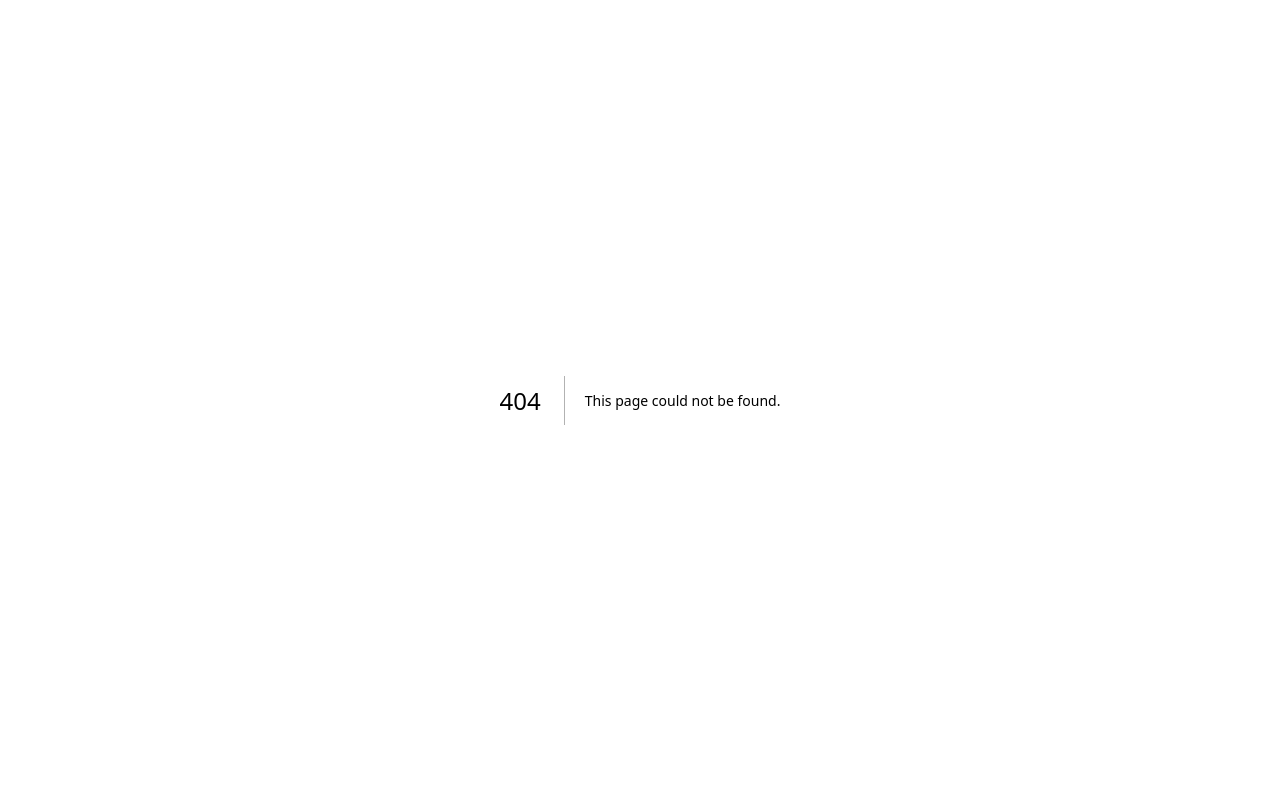
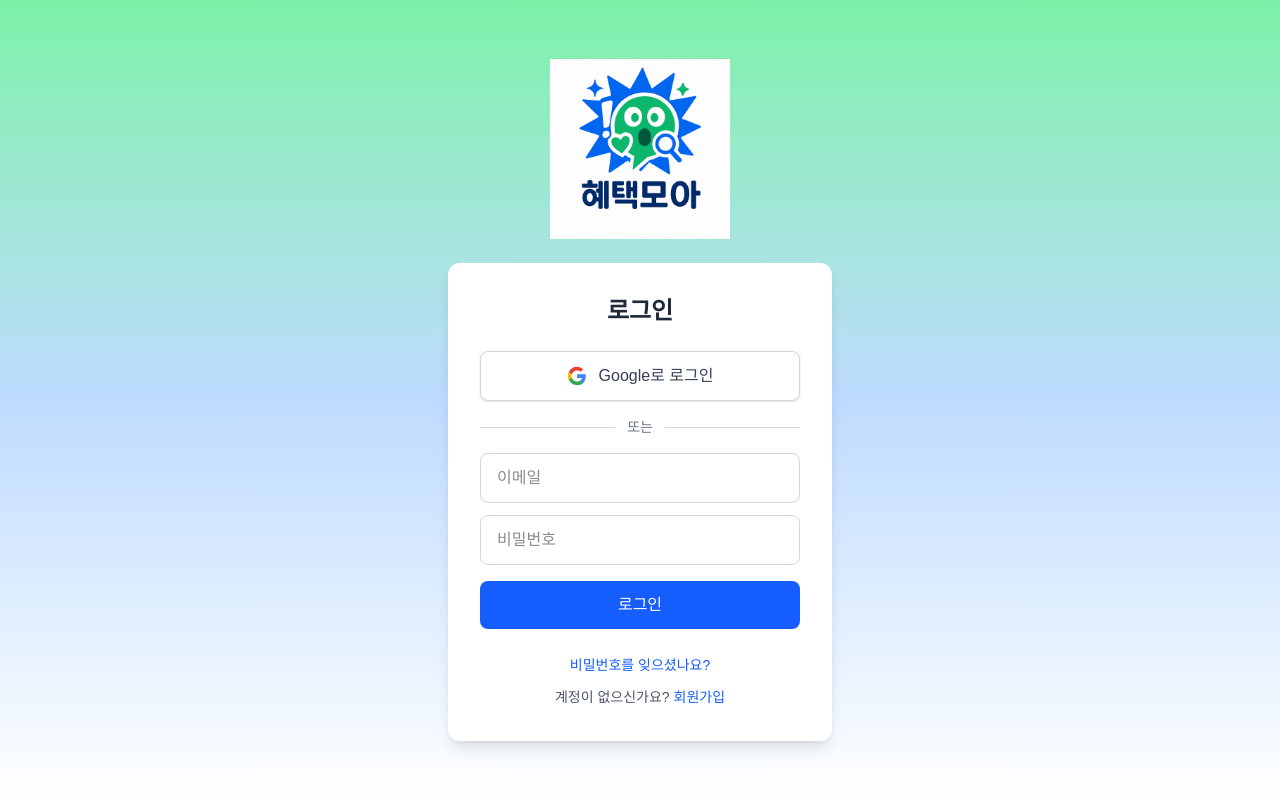
Before and after one commit to jjo-mi/benefit-moa-fe, a Next.js app: page /login in a window 1280 px wide. Before the commit this address had no page. Shown: the top 794 px of the page. Built offline with nearby package versions, Linux system fonts and the light colour scheme.

Commit message:
[style]로그인 화면 스타일 수정

```diff
--- /dev/null
+++ b/src/app/login/page.tsx
@@ -0,0 +1,65 @@
+'use client';
+
+import Image from 'next/image';
+
+export default function LoginPage() {
+  return (
+    <div className="min-h-screen flex flex-col justify-center items-center bg-gradient-to-b from-green-300 via-blue-200 to-white">
+      {/* 로고 */}
+      <Image
+        src="/logo.png"
+        alt="혜택모아 로고"
+        width={180}
+        height={180}
+        className="mb-6"
+        priority
+      />
+      {/* 구글 로그인 박스 */}
+      <div className="bg-white rounded-xl shadow-lg p-8 w-full max-w-sm flex flex-col items-center">
+        <h1 className="text-2xl font-bold text-gray-800 mb-6">로그인</h1>
+
+        {/* 구글 로그인 버튼 */}
+        <button className="w-full bg-white hover:bg-gray-50 text-gray-700 font-medium py-3 px-4 border border-gray-300 rounded-lg shadow-sm flex items-center justify-center mb-4 transition duration-200">
+          <svg className="w-5 h-5 mr-3" viewBox="0 0 24 24">
+            <path fill="#4285F4" d="M22.56 12.25c0-.78-.07-1.53-.2-2.25H12v4.26h5.92c-.26 1.37-1.04 2.53-2.21 3.31v2.77h3.57c2.08-1.92 3.28-4.74 3.28-8.09z"/>
+            <path fill="#34A853" d="M12 23c2.97 0 5.46-.98 7.28-2.66l-3.57-2.77c-.98.66-2.23 1.06-3.71 1.06-2.86 0-5.29-1.93-6.16-4.53H2.18v2.84C3.99 20.53 7.7 23 12 23z"/>
+            <path fill="#FBBC05" d="M5.84 14.09c-.22-.66-.35-1.36-.35-2.09s.13-1.43.35-2.09V7.07H2.18C1.43 8.55 1 10.22 1 12s.43 3.45 1.18 4.93l2.85-2.22.81-.62z"/>
+            <path fill="#EA4335" d="M12 5.38c1.62 0 3.06.56 4.21 1.64l3.15-3.15C17.45 2.09 14.97 1 12 1 7.7 1 3.99 3.47 2.18 7.07l3.66 2.84c.87-2.6 3.3-4.53 6.16-4.53z"/>
+          </svg>
+          Google로 로그인
+        </button>
+
+        {/* 구분선 */}
+        <div className="w-full flex items-center mb-4">
+          <div className="flex-1 border-t border-gray-300"></div>
+          <span className="px-3 text-gray-500 text-sm">또는</span>
+          <div className="flex-1 border-t border-gray-300"></div>
+        </div>
+
+        {/* 기존 로그인 폼 */}
+        <input
+          type="email"
+          placeholder="이메일"
+          className="w-full mb-3 px-4 py-3 border border-gray-300 rounded-lg focus:outline-none focus:ring-2 focus:ring-blue-500 focus:border-transparent"
+        />
+        <input
+          type="password"
+          placeholder="비밀번호"
+          className="w-full mb-4 px-4 py-3 border border-gray-300 rounded-lg focus:outline-none focus:ring-2 focus:ring-blue-500 focus:border-transparent"
+        />
+        <button className="w-full bg-blue-600 hover:bg-blue-700 text-white font-medium py-3 px-4 rounded-lg transition duration-200">
+          로그인
+        </button>
+
+        {/* 추가 링크들 */}
+        <div className="w-full mt-6 text-center">
+          <a href="#" className="text-blue-600 hover:text-blue-800 text-sm">비밀번호를 잊으셨나요?</a>
+        </div>
+        <div className="w-full mt-2 text-center">
+          <span className="text-gray-600 text-sm">계정이 없으신가요? </span>
+          <a href="#" className="text-blue-600 hover:text-blue-800 text-sm font-medium">회원가입</a>
+        </div>
+      </div>
+    </div>
+  );
+}
```
Also changed, not shown: public/logo.png (added).
